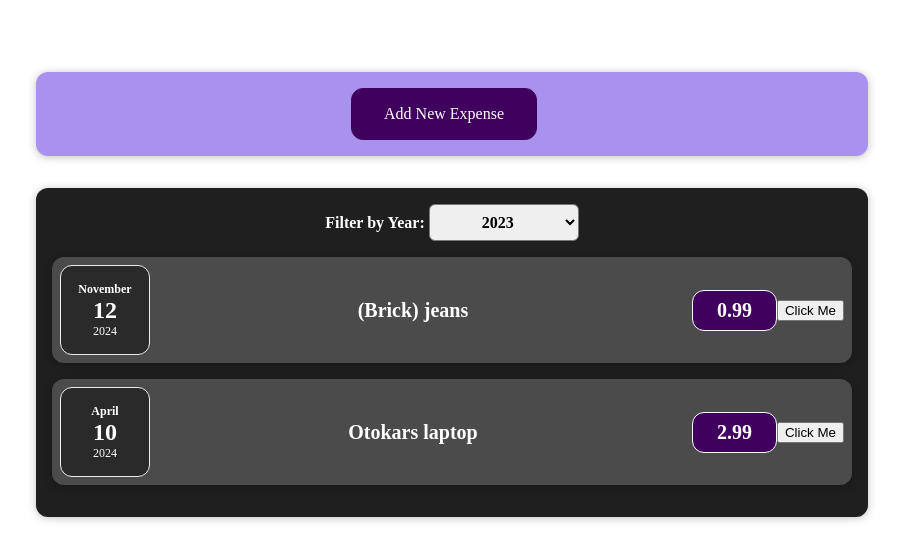
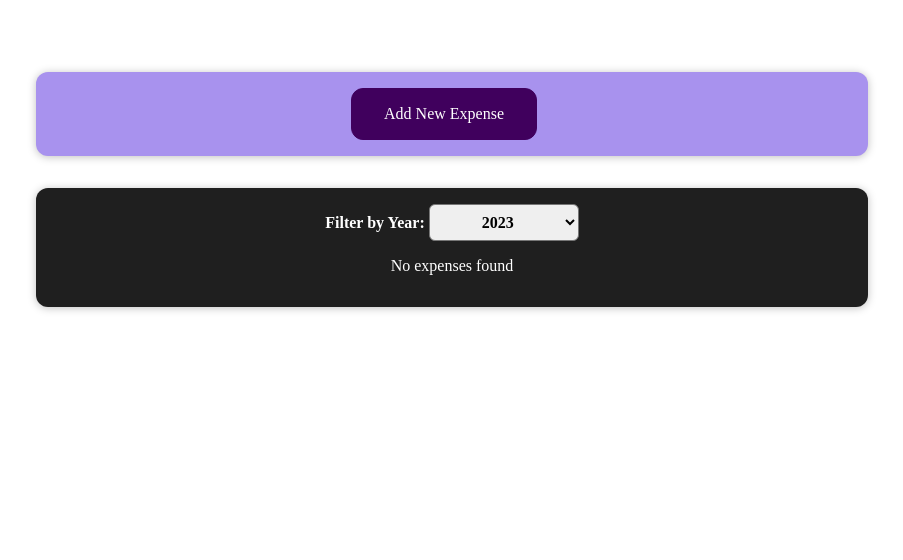
Before and after one commit to endtrastic/ReactCrash-backend, a React (Vite) app: page / in a window 1280 px wide. Shown: the top 560 px of the page, without its empty margins (188-1091 px from the left). Built offline with nearby package versions, Linux system fonts and the light colour scheme.

Commit message:
18. LocalStorage  ja useEffect hooki kasutamine

```diff
--- a/src/App.jsx
+++ b/src/App.jsx
@@ -1,7 +1,7 @@
 import './App.css'
 import Expenses from './components/Expenses/Expenses.jsx'
 import NewExpense from './components/Expenses/NewExpense/NewExpense.jsx'
-import { useState } from 'react'
+import { useState, useEffect } from 'react'
 
 
 const DUMMY_EXPENSES = [
@@ -39,8 +39,15 @@ const DUMMY_EXPENSES = [
 
 
 const App = () => {
-  const [expenses, setExpenses] = useState(DUMMY_EXPENSES)
+  const [expenses, setExpenses] = useState(() => {
+    const expensesFromLS = JSON.parse(localStorage.getItem('expenses'));
+    return expensesFromLS || [];
+  })
 
+
+  useEffect(() => {
+    localStorage.setItem('expenses', JSON.stringify(expenses));
+  }, [expenses]);
 
   const addExpenseHandler = (expense) => {
     console.log('In App.js')
--- a/src/components/Expenses/Expensedate.jsx
+++ b/src/components/Expenses/Expensedate.jsx
@@ -1,9 +1,9 @@
 import './Expensedate.css'
 
 const ExpenseDate = (props) => {
-    const day = props.date.toLocaleString('en-US', {day: '2-digit'})
-    const month = props.date.toLocaleString('en-US', {month: 'long'})
-    const year = props.date.getFullYear()
+    const day = new Date(props.date).toLocaleString('en-US', {day: '2-digit'})
+    const month = new Date(props.date).toLocaleString('en-US', {month: 'long'})
+    const year = new Date(props.date).getFullYear()
 
     return (
         <div className="expense-date">
--- a/src/components/Expenses/Expenses.jsx
+++ b/src/components/Expenses/Expenses.jsx
@@ -13,7 +13,7 @@ const Expenses = (props) => {
     }
 
     const filteredExpenses = props.expenses.filter((expense) => {
-        return expense.date.getFullYear().toString() === filteredYear;
+        return new Date(expense.date).getFullYear().toString() === filteredYear;
     });
 
     return (
--- a/src/components/Expenses/NewExpense/ExpenseForm.jsx
+++ b/src/components/Expenses/NewExpense/ExpenseForm.jsx
@@ -12,16 +12,6 @@ const ExpenseForm = (props) => {
     const amountInputRef = useRef()
     const dateInputRef = useRef()
 
-    const titleChangeHandler = (event) => {
-        setEnteredTitle(event.target.value)
-    }
-    const priceChangeHandler = (event) => {
-        setEnteredPrice(event.target.value)
-    }
-    const dateChangeHandler = (event) => {
-        setEnteredDate(event.target.value)
-    }
-
     const CancelHandler = () => {
         props.onCancel()
     }
@@ -31,20 +21,34 @@ const ExpenseForm = (props) => {
     }
 
     const submitHandler = (event) => {
+        event.preventDefault()
         const enteredTitle = titleInputRef.current.value
         const enteredAmount = amountInputRef.current.value
         const enteredDate = dateInputRef.current.value
 
-        event.preventDefault()
-        if(enteredTitle.trim().length == 0
-        || enteredAmount.trim().length == 0
-        || enteredDate.trim().length == 0){
+
+        if (
+        enteredTitle.trim().length == 0 ||
+        enteredAmount.trim().length == 0 ||
+        enteredDate.trim().length == 0
+        ) {
             setError({
                 title: 'Invalid input',
                 message: 'Please enter a valid title, price and date (No empty values)'
             })
             return
         }
+
+        props.onSaveExpenseData({
+            title: enteredTitle,
+            price: enteredAmount,
+            date: new Date(enteredDate),
+        });
+
+        titleInputRef.current.value = "";
+        amountInputRef.current.value = "";
+        dateInputRef.current.value = "";
+        CancelHandler()
 
     };
 
```
